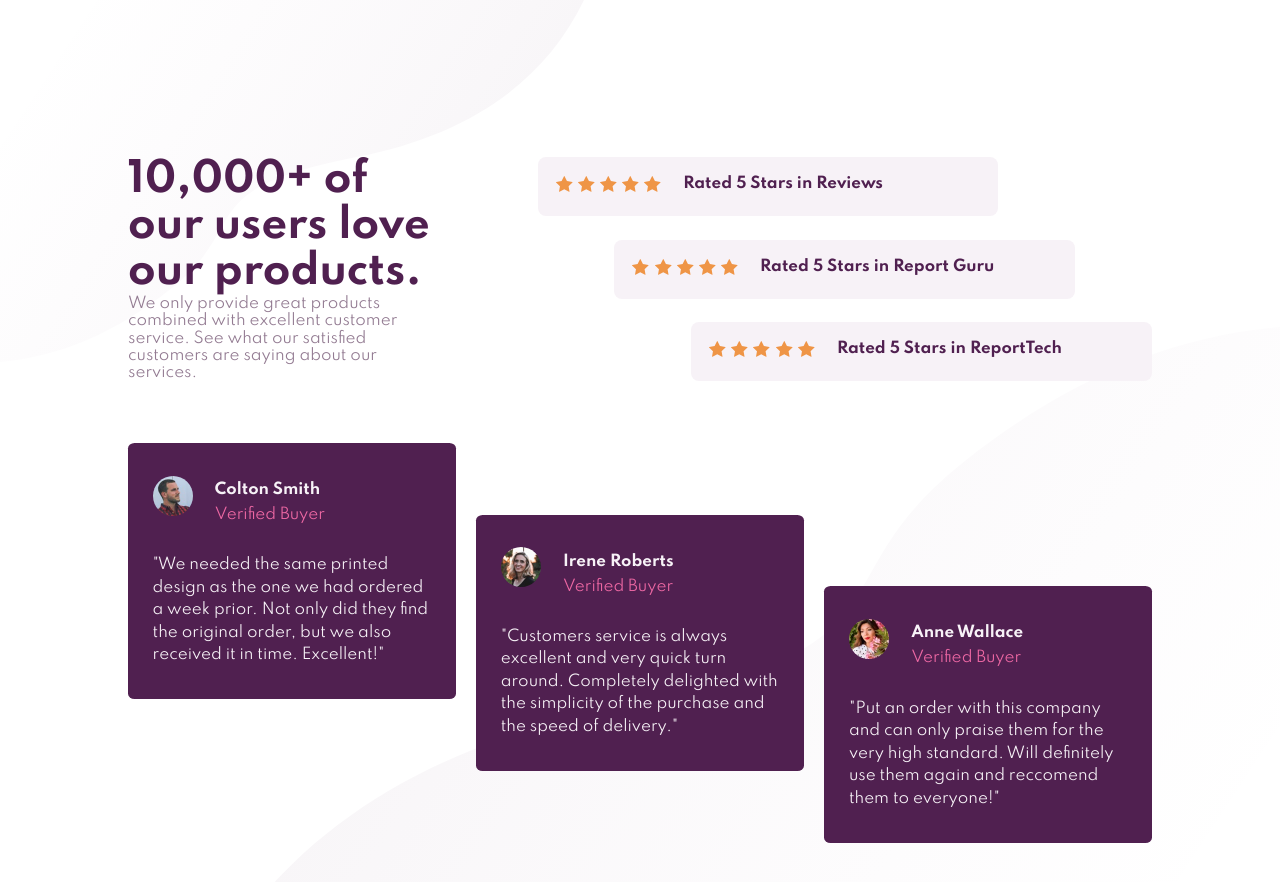
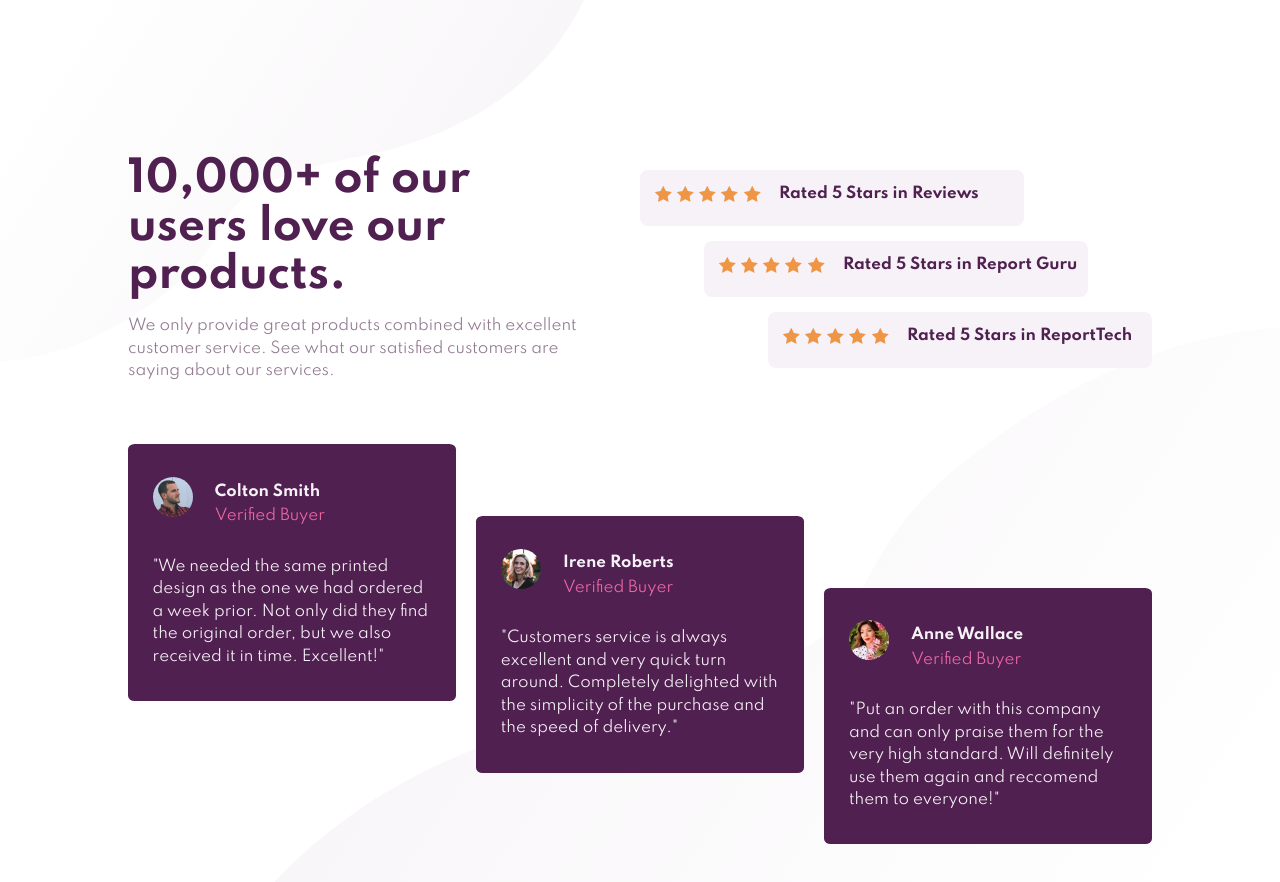
Before and after one commit to Layd-T/fronted-mentor-flexbox-challenge, a plain HTML site: page index.html in a window 1280 px wide. Drawn offline with Linux system fonts and the light colour scheme.

Commit message:
revised desktop draft css

```diff
--- a/style.css
+++ b/style.css
@@ -71,22 +71,30 @@ p{
     margin-bottom: 3%;
     display: flex;
     /* flex-basis: 600px; */
+    /* align-content: flex-end; */
 }
 
 .divOne{
     flex-basis: 40%;
+    flex-basis: 50%;
 }
 
 h1{
     color:  hsl(300, 43%, 22%);
+    font-size:2.1rem;
+    /* margin-bottom: 3px; */
+    width: 75%;
 }
 .users p{
     color: hsl(303, 10%, 53%)
 
 }
 
-.usersDiv{
+.usersDiv p{
+    line-height: 1.5;
+    padding-top: 15px;
     width: 75%;
+    width: 90%;
 }
 
 .ratings{
@@ -94,9 +102,10 @@ h1{
     display: flex;
     flex-direction: column;
     flex-grow: 2;
-    justify-content: space-between;
-
+    /* justify-self: flex-end; */
+    justify-content: space-evenly;
 }
+/* trying to figjure out how to get element to flex to the bottom/ align with neighbouring element at the bottom */
 
 .indvRatings{
     /* width: auto; */
@@ -104,7 +113,7 @@ h1{
     border-radius: 8px;
     /* height: 50px; */
     width: 75%;
-    padding: 18px 0 18px 18px;
+    padding: 15px 0 18px 15px;
     display: flex;
 }
 .indvRatings p{
```
